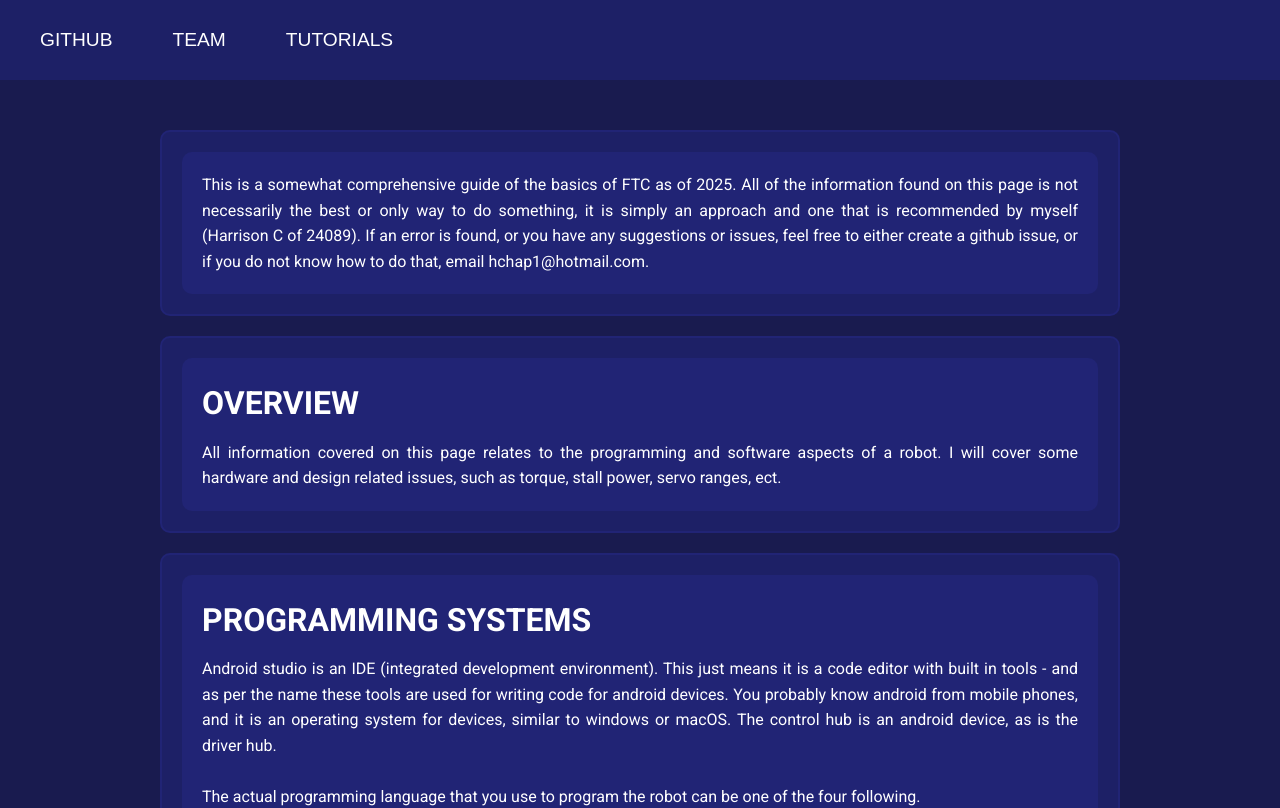
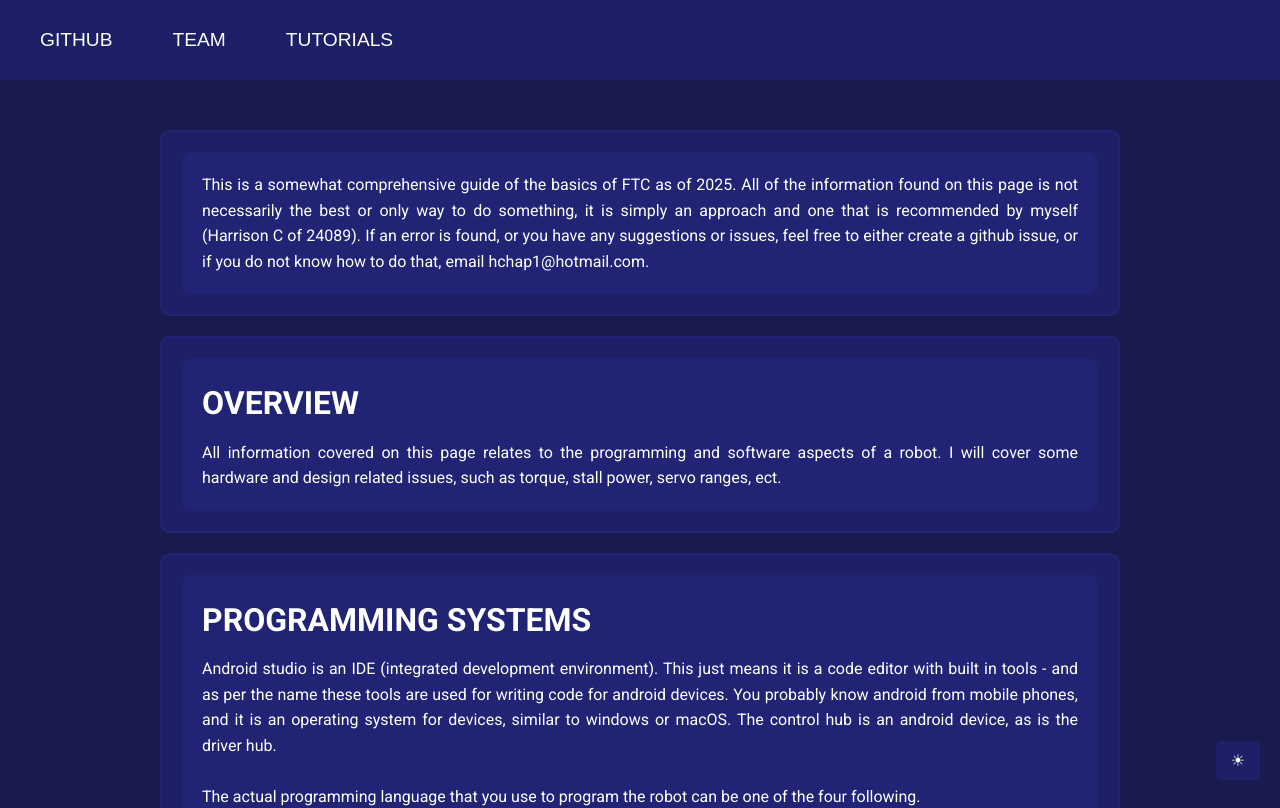
Before and after one commit to ParadoxIsCoding/ironlionsftc.github.io, a plain HTML site: page tutorials.html in a window 1280 px wide. Shown: the top 808 px of the page. Drawn offline with Linux system fonts and the light colour scheme.

Commit message:
added dark mode switch

```diff
--- a/style.css
+++ b/style.css
@@ -4,6 +4,14 @@
     --background: #191b4f;
     --text: #ffffff;
     --font-family: 'Roboto', sans-serif;
+  }
+
+  .dark-mode {
+    /* Override colours for dark mode */
+    --primary: #000000;
+    --accent: #333333;
+    --background: #000000;
+    --text: #ffffff;
   }
 
   * {
@@ -87,6 +95,28 @@
     margin: 10px 0;
   }
 
+  /* Toggle Button Styles */
+  #toggle-container {
+    position: fixed;
+    bottom: 20px;
+    right: 20px;
+  }
+
+  #dark-mode-toggle {
+    background-color: var(--primary);
+    color: var(--text);
+    border: none;
+    padding: 10px 15px;
+    border-radius: 5px;
+    cursor: pointer;
+    font-size: 1rem;
+    transition: background-color 0.3s ease;
+  }
+
+  #dark-mode-toggle:hover {
+    background-color: var(--accent);
+  }
+
   /* Responsive design for larger screens */
   @media (min-width: 768px) {
     .image_and_text_container {
--- a/tutorials.html
+++ b/tutorials.html
@@ -115,5 +115,14 @@
         </div>
       </div>
     </div>
+    <div id="toggle-container">
+      <button id="dark-mode-toggle">☀︎</button>
+    </div>
+    <script>
+      const toggleButton = document.getElementById('dark-mode-toggle');
+      toggleButton.addEventListener('click', () => {
+        document.body.classList.toggle('dark-mode');
+      });
+    </script>
   </body>
 </html>
```
